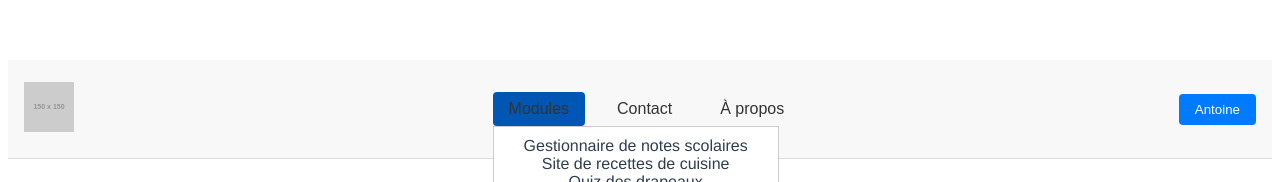
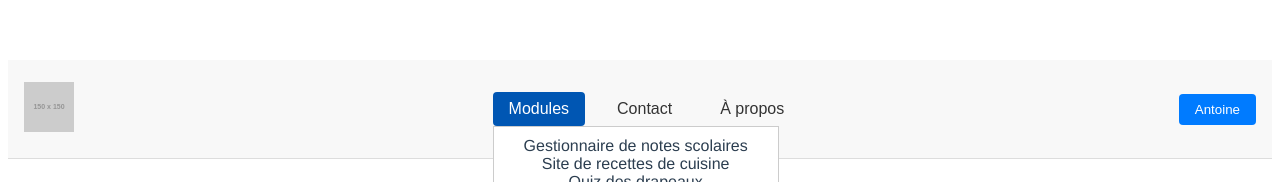
Before and after one commit to fourm1/demareschal.fr, a Vue app in the folder front/: page / in a window 1280 px wide. In both pictures the pointer is over the button "Modules". Shown: the top 182 px of the page. Built offline with nearby package versions, Linux system fonts and the light colour scheme.

Commit message:
Légère correction des couleurs du texte des boutons, au :hover

```diff
--- a/front/src/assets/styles/header.scss
+++ b/front/src/assets/styles/header.scss
@@ -30,6 +30,10 @@
   cursor: pointer;
   font-size: 1rem;
   color: #333;
+}
+
+.nav-item button:hover {
+  color: #fff;
 }
 
 .dropdown-menu {
```
